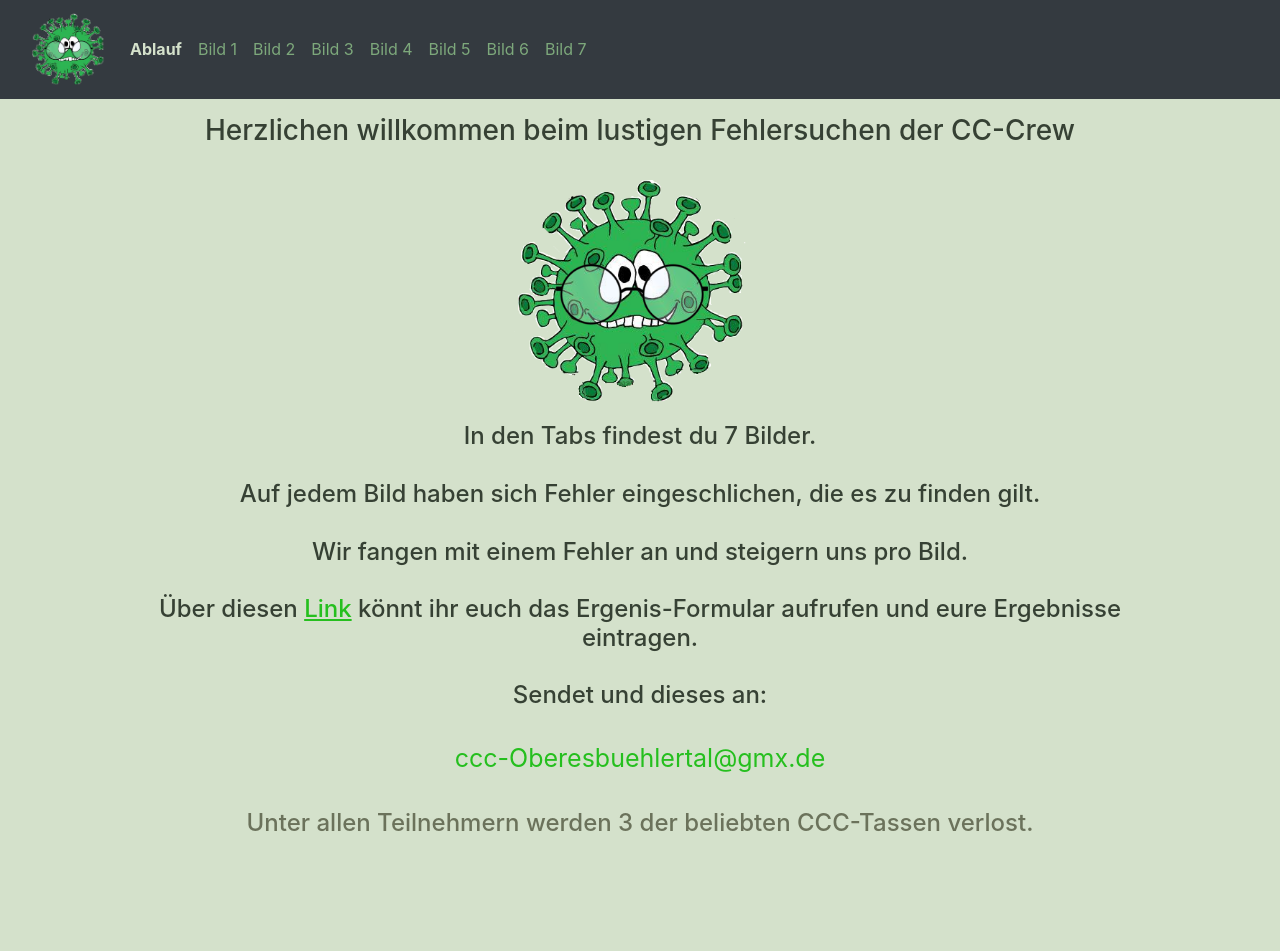
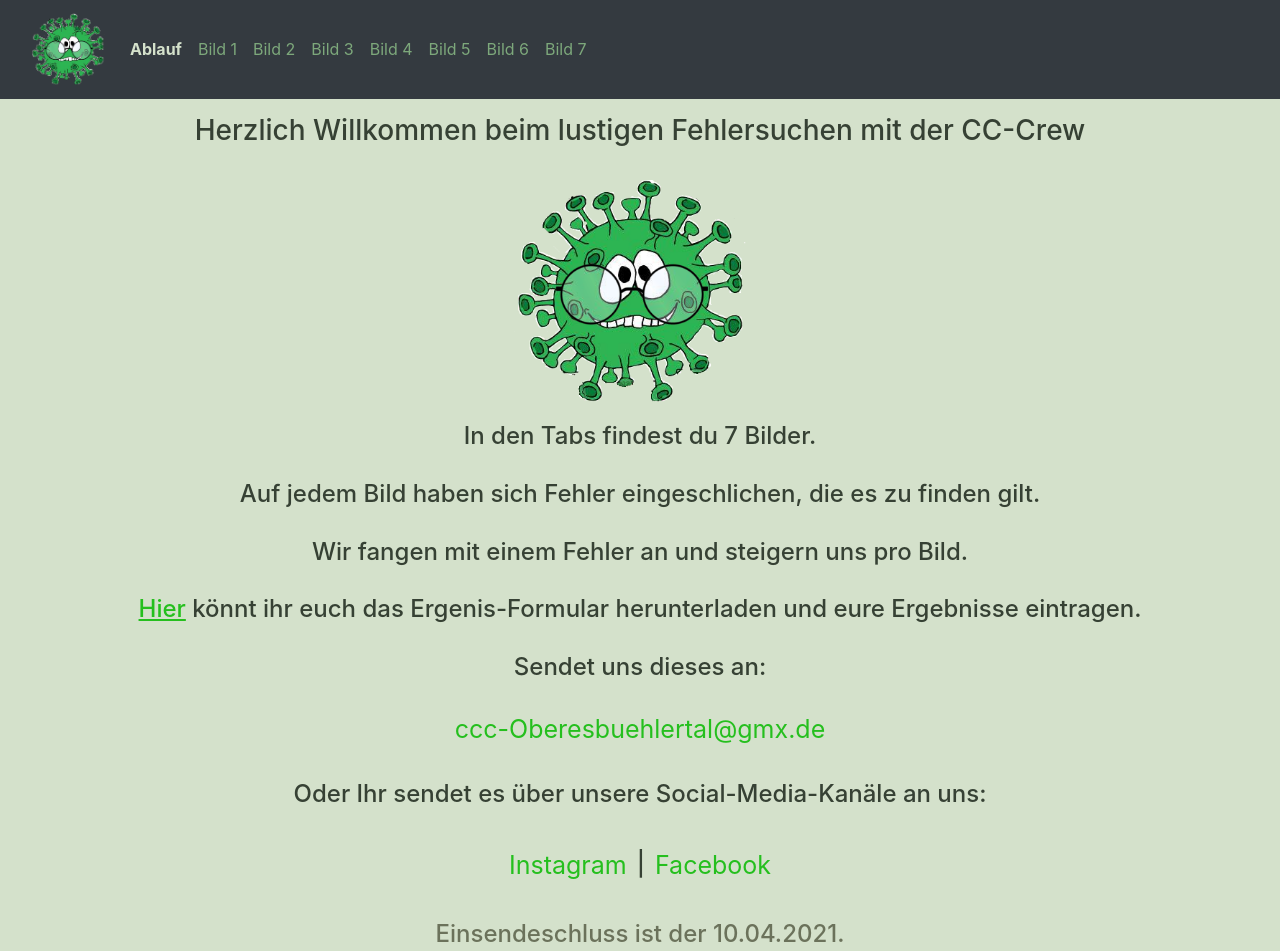
Before and after one commit to cc-crew/bilder-quiz, an Angular app: page /#/home in a window 1280 px wide. Shown: the top 951 px of the page. Before the commit the page ends 876 px from the top, so only its background shows below. Built offline with nearby package versions, Linux system fonts and the light colour scheme.

Commit message:
sturcture

```diff
--- a/src/app/home/home.component.html
+++ b/src/app/home/home.component.html
@@ -1,6 +1,6 @@
 
 <div class="container-lg" style="padding-bottom: 30px;">
-  <h3 style="margin-bottom: 25px; margin-top: 15px; text-align: center">Herzlichen willkommen beim lustigen Fehlersuchen der CC-Crew</h3>
+  <h3 style="margin-bottom: 25px; margin-top: 15px; text-align: center">Herzlich Willkommen beim lustigen Fehlersuchen mit der CC-Crew</h3>
   <div style="width: 100%;
     height: 250px;
     display: flex;
@@ -13,14 +13,28 @@
   <div class="container-lg" style="text-align: center; height: 85%; display: block">
     <h4>In den Tabs findest du 7 Bilder. <br><br> Auf jedem Bild haben sich Fehler eingeschlichen, die es zu finden gilt.<br><br>
       Wir fangen mit einem Fehler an und steigern uns pro Bild.<br><br>
-      Über diesen <span style="color: #25bf1e; text-decoration: underline; cursor: pointer">
-        <a href="https://os5.mycloud.com/action/share/e56c0f8d-1c2d-4fac-b5ab-a157bdae2f04" target="_blank" style="color: #25bf1e !important;">Link</a>
-      </span> könnt ihr euch das Ergenis-Formular aufrufen und eure Ergebnisse eintragen.<br><br>
-      Sendet und dieses an:</h4>
+      <span style="color: #25bf1e; text-decoration: underline; cursor: pointer">
+        <a href="https://os5.mycloud.com/action/share/e56c0f8d-1c2d-4fac-b5ab-a157bdae2f04" target="_blank" style="color: #25bf1e !important;">Hier</a>
+      </span> könnt ihr euch das Ergenis-Formular herunterladen und eure Ergebnisse eintragen.<br><br>
+      Sendet uns dieses an:</h4>
     <div style="margin-top: 33px; margin-bottom: 33px;">
       <a style="font-size: 25px; color: #25bf1e !important" href= "mailto:ccc-Oberesbuehlertal@gmx.de">ccc-Oberesbuehlertal@gmx.de</a>
     </div>
-    <h4 style="color: #6b725b">Unter allen Teilnehmern werden 3 der beliebten CCC-Tassen verlost.
+    <h4>Oder Ihr sendet es über unsere Social-Media-Kanäle an uns:</h4>
+
+    <div style="margin-top: 33px; margin-bottom: 33px;display: inline-flex;">
+      <a href="https://instagram.com/ccc_oberesbuehlertal?igshid=jny1x5dq5c2z" target="_blank"
+         style="font-size: 25px; color: #25bf1e !important">
+        Instagram</a>
+      <h4 style="margin-left: 10px; margin-right: 10px;">|</h4>
+      <a href="https://facebook.com/CCC-OberesBühlertal-106575434588752/" target="_blank"
+         style="font-size: 25px; color: #25bf1e !important">
+        Facebook</a>
+    </div>
+
+
+
+    <h4 style="color: #6b725b">Einsendeschluss ist der 10.04.2021. <br> Unter allen Einsendungen verlosen wir 3 Original CCC-Tassen!
     </h4>
   </div>
 </div>
```
